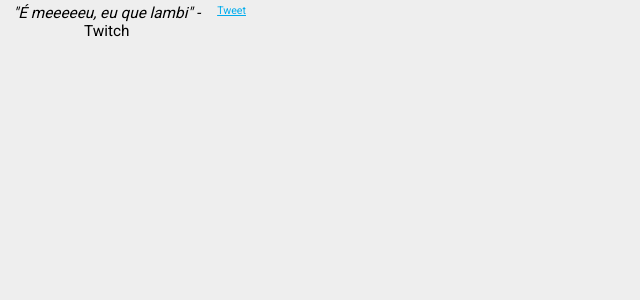
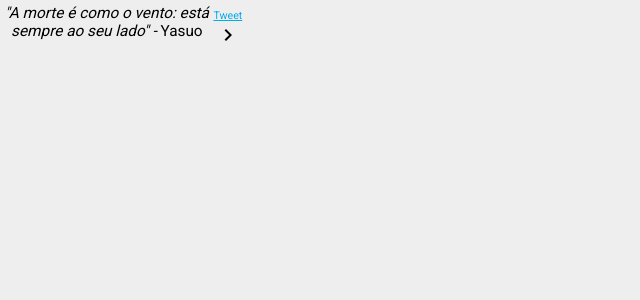
Before and after one commit to gab618/leaguequotes, a React (Create React App) app: page / in a window 1280 px wide. Shown: the top 300 px of the page, without its empty margins (0-640 px from the left). Built offline with nearby package versions, Linux system fonts and the light colour scheme; the HTML template or start-up script is replaced by a standard one.

Commit message:
Mudancas no layout, botao de pular quote

```diff
--- a/package.json
+++ b/package.json
@@ -3,6 +3,8 @@
   "version": "0.1.0",
   "private": true,
   "dependencies": {
+    "@material-ui/core": "^4.8.3",
+    "@material-ui/icons": "^4.5.1",
     "@testing-library/jest-dom": "^4.2.4",
     "@testing-library/react": "^9.3.2",
     "@testing-library/user-event": "^7.1.2",
--- a/src/App.css
+++ b/src/App.css
@@ -26,9 +26,18 @@ body, input, button {
   flex-direction: row;
   align-items: flex-start;
 }
+.LeftSide {
+  display: inline-block;
+  vertical-align: middle;
+  line-height: normal;
+  width: 85%;
+}
+
+.RightSide {
+  width: 15%;
+}
 
 .Quote {
-  width: 85%;
   font-size: 11.5pt;
   font-style: italic;
 }
@@ -37,10 +46,11 @@ body, input, button {
 }
 
 .twitter-share-button {
-  width: 15%;
   text-align: end;
   font-size: 8pt;
   color: #00aced;
-  justify-content: center;
-  align-items: center;
 }
+
+.NextButton:hover {
+  cursor: pointer;
+}
--- a/src/App.js
+++ b/src/App.js
@@ -1,6 +1,7 @@
 import React, { useState } from 'react';
 import './App.css';
 import { quoteList } from './quoteList';
+import NavigateNextIcon from '@material-ui/icons/NavigateNext';
 
 function App() {
 
@@ -14,21 +15,32 @@ function App() {
     return;
   }
 
+  function refreshQuote(quoteList){
+    setQuote('');
+    return;
+  }
+
   if(!quote){
     getRandomQuote(quoteList);
   }
 
   return (
-    <div className="App">
+    <div className="App" >
+      <div className="LeftSide">
         <p className="Quote">
           {`"${quote}"`} - <span className="Author">{`${author}`}</span>
         </p>
+      </div>
+      <div className="RightSide">
         <a className="twitter-share-button"
             href={`https://twitter.com/intent/tweet?text="${quote}" - ${author}`}
             target="_blank"
             rel="noopener noreferrer"
         >
-    Tweet</a>
+          Tweet
+        </a>
+        <NavigateNextIcon className="NextButton" onClick={refreshQuote}/>
+      </div>
     </div>
   );
 }
--- a/src/quoteList.js
+++ b/src/quoteList.js
@@ -16,7 +16,7 @@ export const quoteList = [
     {
       champion: "Akali",
       quote: [
-        ""
+        "Falou"
       ],
     },
     {
@@ -47,13 +47,6 @@ export const quoteList = [
       ],
     },
     {
-      champion: "Brand",
-      quote: [
-        ""
-      ],
-    },
-
-    {
       champion: "Braum",
       quote: [
         "O coração é o músculo mais forte",
@@ -63,7 +56,8 @@ export const quoteList = [
     {
       champion: "Caitlyn",
       quote: [
-        ""
+        "Eu cuido do caso",
+        "Procure não ficar muito tempo parado"
       ],
     },
     {
@@ -233,6 +227,12 @@ export const quoteList = [
       ],
     },
     {
+      champion: "Kayle Asas Etéreas",
+      quote: [
+        "Bandido bom é bandido morto"
+      ],
+    },
+    {
       champion: "Kindred",
       quote: [
         "O amanhã é uma esperança, nunca uma promessa",
@@ -272,6 +272,12 @@ export const quoteList = [
       ],
     },
     {
+      champion: "Mordekaise",
+      quote: [
+        "A miséria ama companhia"
+      ],
+    },
+    {
       champion: "Morgana",
       quote: [
         "A justiça é uma mentira dos poderosos",
@@ -300,7 +306,7 @@ export const quoteList = [
       ],
     },
     {
-      champion: "Neeoko",
+      champion: "Neeko",
       quote: [
         "Neeko não é tomatinho triste, neeko é tomatinho fortona!"
       ],
@@ -484,6 +490,12 @@ export const quoteList = [
         "Ignorância é fatal"
       ],
     },
+    {
+      champion: "Zyra",
+      quote: [
+        "Nossas estações estão trocadas, minha primavera, é o seu inferno"
+      ],
+    },
 
 
   ]
```
Also changed, not shown: 1 other file (tests, documents, lock files or other folders). Lines whose indentation alone changed are shown as unchanged.
